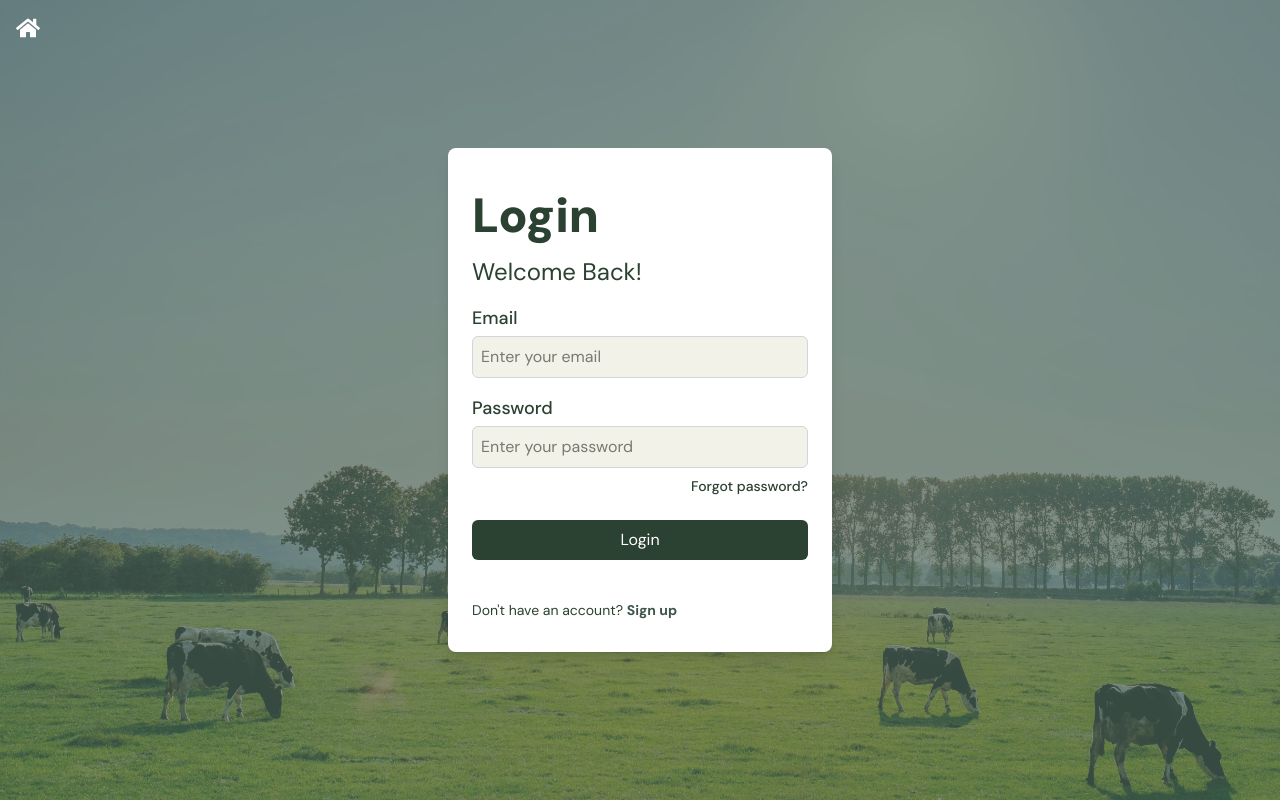
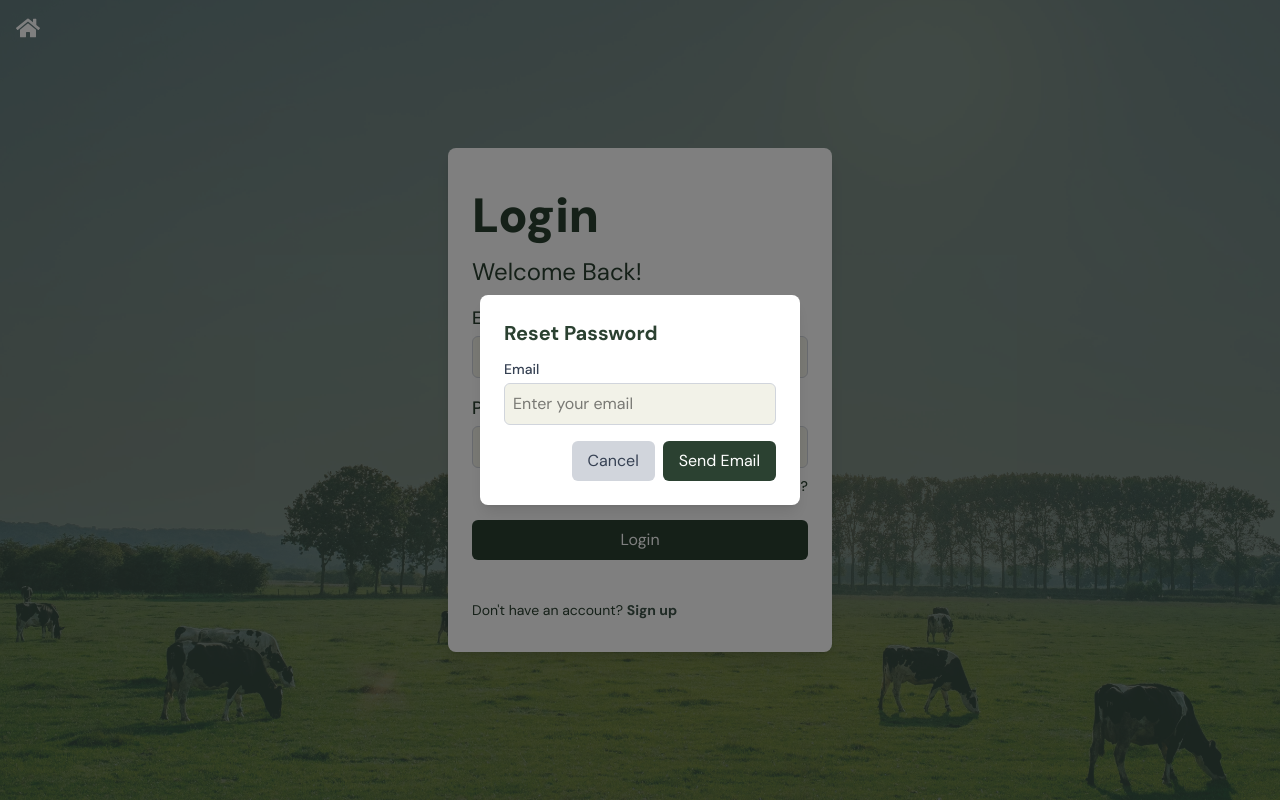
Before and after one commit to Dairy-Data-Integration/NASEM-Webapp, a React (Vite) app: page /login in a window 1280 px wide. Both pictures are taken after a click on the link "Forgot password?". Built offline with nearby package versions, Linux system fonts and the light colour scheme.

Commit message:
added reset password pop-up

```diff
--- a/src/components/LoginPage/Login.jsx
+++ b/src/components/LoginPage/Login.jsx
@@ -4,10 +4,10 @@
 // 3. Replace the current login logic with the new authentication method (e.g., custom JSON Web Token).
 // 4. Update error handling to match the new provider's error codes and messages.
 
-import React, { useState } from 'react';
+import { useState } from 'react';
 import { useNavigate } from 'react-router-dom';
 import { auth } from '../../firebase'; // Remove this import if moving away from Firebase
-import { signInWithEmailAndPassword } from 'firebase/auth'; // Remove this import if moving away from Firebase
+import { signInWithEmailAndPassword, sendPasswordResetEmail } from 'firebase/auth'; // Remove this import if moving away from Firebase
 import { FaHome } from 'react-icons/fa';
 
 const LoginPage = () => {
@@ -16,6 +16,11 @@ const LoginPage = () => {
     const [password, setPassword] = useState('');
     const [error, setError] = useState('');
     const [success, setSuccess] = useState('');
+
+    const [resetEmail, setResetEmail] = useState('');
+    const [showResetPopup, setShowResetPopup] = useState(false);
+    const [resetError, setResetError] = useState('');
+    const [resetSuccess, setResetSuccess] = useState('');
 
     const handleLogin = async () => {
         setError('');
@@ -51,6 +56,43 @@ const LoginPage = () => {
                 setError('Invalid credentials. Please check your email and password.');
             }
         }
+    };
+
+    // Handles the forgot password functionality by sending a password reset email to the user
+    const handleForgotPassword = async () => {
+        setResetError('');
+        setResetSuccess('');
+
+        // Validate email format
+        const emailPattern = /^[^\s@]+@[^\s@]+\.[^\s@]+$/; // Regex for email validation
+        if (!resetEmail || !emailPattern.test(resetEmail)) {
+            setResetError('Please enter a valid email address to reset your password.');
+            return;
+        }
+
+        try {
+            await sendPasswordResetEmail(auth, resetEmail);
+            setResetSuccess('Password reset email sent! Please check your inbox.');
+            // Automatically close the popup after 2 sec after success
+            setTimeout(() => {
+                setShowResetPopup(false);
+            }, 2000);
+        } catch (error) {
+            console.error("Error sending password reset email:", error);
+            if (error.code === 'auth/user-not-found') {
+                setResetError('No user found with this email.');
+            } else {
+                setResetError('Failed to send password reset email. Please try again.');
+            }
+        }
+    };
+
+    // Used to open the password reset popup and reset the email, error, and success states.
+    const openResetPopup = () => {
+        setResetEmail(''); // Clear the email input field when opening the popup
+        setResetError(''); // Reset any previous error messages
+        setResetSuccess(''); // Reset any previous success messages
+        setShowResetPopup(true);
     };
 
     return (
@@ -94,7 +136,13 @@ const LoginPage = () => {
                     value={password}
                     onChange={(e) => setPassword(e.target.value)} // Update the password state
                 />
-                <a href="#" className="block text-sm text-right text-[#2B4131] mt-2 font-medium">Forgot password?</a>
+                <a
+                    href="#"
+                    className="block text-sm text-right text-[#2B4131] mt-2 font-medium"
+                    onClick={openResetPopup} // Show the reset password popup
+                >
+                    Forgot password?
+                </a>
 
                 <button
                     className="mt-6 w-full bg-[#2B4131] text-white py-2 rounded-md cursor-pointer hover:bg-[#3B5A4A]"
@@ -104,6 +152,40 @@ const LoginPage = () => {
                 </button>
                 <p className="text-sm text-left text-[#2B4131] mt-10">Don't have an account? <a href="/signup" className="text-[#3f554a] font-bold">Sign up</a></p>
             </div>
+
+            {/* Reset Password Popup */}
+            {showResetPopup && (
+                <div style={{ backgroundColor: 'rgba(0, 0, 0, 0.5)'}} className="fixed inset-0 flex items-center justify-center z-50">
+                    <div className="bg-white rounded-lg shadow-lg p-6 w-full max-w-[20rem]">
+                        <h2 className="text-xl font-bold text-[#2B4131] mb-2">Reset Password</h2>
+                        {resetError && <div className="text-red-500 mt-2">{resetError}</div>}
+                        {resetSuccess && <div className="text-green-500 mt-2">{resetSuccess}</div>}
+                        <label className="block text-sm font-medium text-gray-700 mt-3">Email</label>
+                        <input
+                            type="email"
+                            placeholder="Enter your email"
+                            className="mt-1 block w-full p-2 border border-gray-300 rounded-md bg-[#F2F2E8]"
+                            value={resetEmail}
+                            onChange={(e) => setResetEmail(e.target.value)} // Update the reset email state
+                        />
+                        <div className="flex justify-end mt-4">
+                            <button
+                                className="bg-gray-300 text-gray-700 py-2 px-4 rounded-md mr-2 cursor-pointer hover:bg-gray-400"
+                                onClick={() => setShowResetPopup(false)} // Close the popup
+                            >
+                                Cancel
+                            </button>
+                            <button
+                                className="bg-[#2B4131] text-white py-2 px-4 rounded-md cursor-pointer hover:bg-[#3B5A4A]"
+                                onClick={handleForgotPassword} // Call handleForgotPassword
+                            >
+                                Send Email
+                            </button>
+                        </div>
+                    </div>
+                </div>
+            )}
+
         </div>
     );
 };
```
